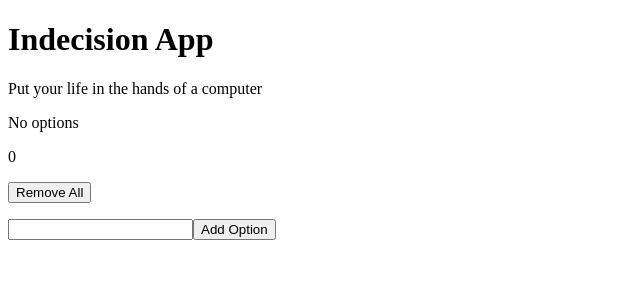
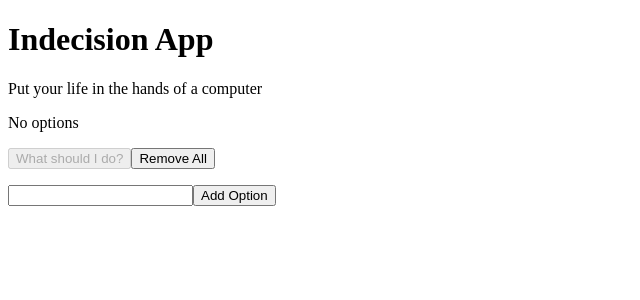
Before and after one commit to ajfleming1/indecision-app, a React app: page / in a window 1280 px wide. Shown: the top 300 px of the page, without its empty margins (0-640 px from the left). Built offline with nearby package versions, Linux system fonts and the light colour scheme; the HTML template or start-up script is replaced by a standard one.

Commit message:
Chapter 3.15

```diff
--- a/src/index.tsx
+++ b/src/index.tsx
@@ -23,13 +23,19 @@ const removeAllOptions = () => {
     renderApp();
 };
 
+const onMakeDecision = () => {
+    const randomNum = Math.floor(app.options.length * Math.random());
+    const option = app.options[randomNum];
+    alert(option);
+};
+
 const renderApp = () => {
     const template = (
         <div>
             <h1>{app.title}</h1>
             {app.subtitle && <p>{app.subtitle}</p>}
             <p>{app.options.length > 0 ? 'Here are your options' : 'No options'}</p>
-            <p>{app.options.length}</p>
+            <button disabled={app.options.length === 0} onClick={onMakeDecision}>What should I do?</button>
             <button onClick={removeAllOptions}>Remove All</button>
             <ol>
                 {
```
